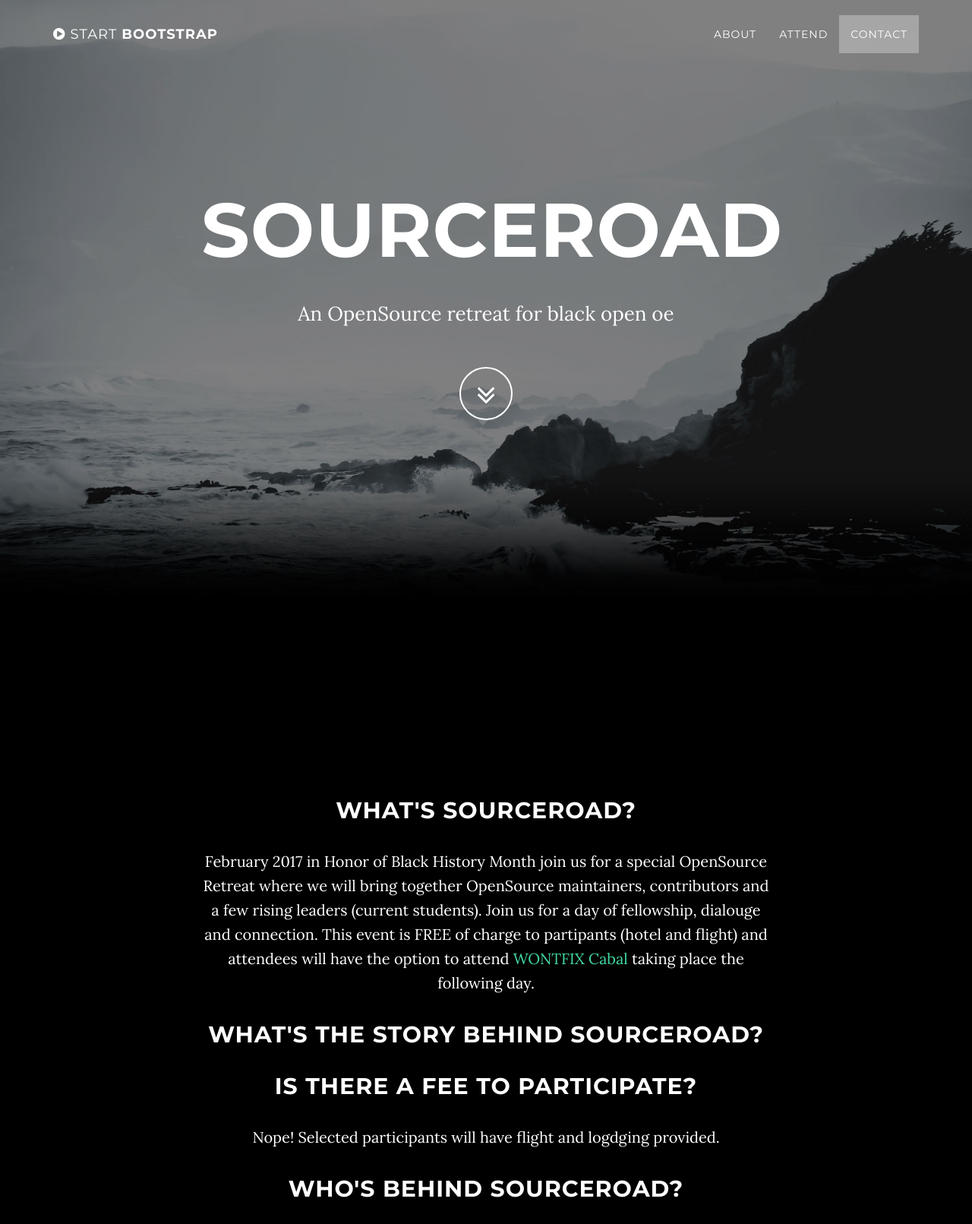
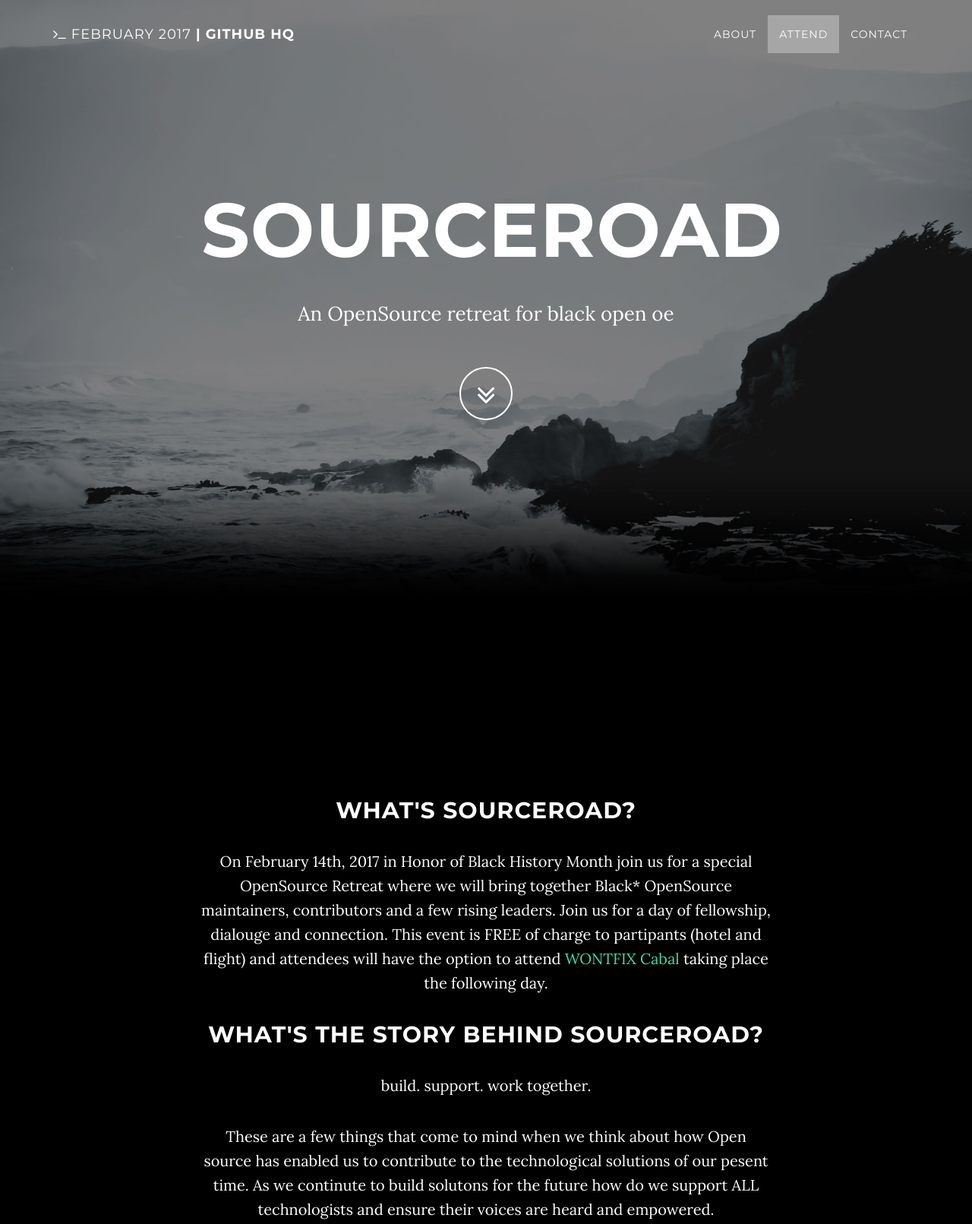
Before and after one commit to BeLaurie/Feb14ConferenceLandingPage, a website: page GHProject/ConferenceWebsite :: startbootstrap-grayscale-gh-pages copy/index.html in a window 1280 px wide. Shown: the top 1611 px of the page at 76% size. Drawn offline with nearby package versions, Linux system fonts and the light colour scheme; some packages are replaced by stand-ins of ours.

Commit message:
new updates

```diff
--- a/GHProject/ConferenceWebsite :: startbootstrap-grayscale-gh-pages copy/index.html
+++ b/GHProject/ConferenceWebsite :: startbootstrap-grayscale-gh-pages copy/index.html
@@ -9,7 +9,7 @@
     <meta name="description" content="">
     <meta name="author" content="">
 
-    <title>SourceRoad - powered by GitHub</title>
+    <title>blackSource - powered by GitHub</title>
 
     <!-- Bootstrap Core CSS -->
     <link href="vendor/bootstrap/css/bootstrap.min.css" rel="stylesheet">
@@ -41,7 +41,7 @@
                     Menu <i class="fa fa-bars"></i>
                 </button>
                 <a class="navbar-brand page-scroll" href="#page-top">
-                    <i class="fa fa-play-circle"></i> <span class="light">Start</span> Bootstrap
+                    <i class="fa fa-terminal"></i> <span class="light">february 2017</span> | GitHub HQ
                 </a>
             </div>
 
@@ -90,18 +90,20 @@
         <div class="row">
             <div class="col-lg-8 col-lg-offset-2">
                 <h2>What's SourceRoad?</h2>
-                <p> February 2017 in Honor of Black History Month join us for a special OpenSource Retreat where we will bring together OpenSource maintainers, contributors and a few rising leaders (current students). Join us for a day of fellowship, dialouge and connection. This event is FREE of charge to partipants (hotel and flight) and attendees will have the option to attend <a href="https://maintainerati.org/">WONTFIX Cabal </a> taking place the following day. </p>
+                <p> On February 14th, 2017 in Honor of Black History Month join us for a special OpenSource Retreat where we will bring together Black* OpenSource maintainers, contributors and a few rising leaders. Join us for a day of fellowship, dialouge and connection. This event is FREE of charge to partipants (hotel and flight) and attendees will have the option to attend <a href="https://maintainerati.org/">WONTFIX Cabal </a> taking place the following day. </p>
 
                 <h2>What's the story behind SourceRoad?</h2>
                 <p>
-
+                build. support. work together.
                 </p>
-
+                  <p>
+                    These are a few things that come to mind when we think about how Open source has enabled us to contribute to the technological solutions of our pesent time. As we continute to build solutons for the future how do we support ALL technologists and ensure their voices are heard and empowered.
+                </p>
                 <h2>Is there a fee to participate?</h2>
                 <p> Nope! Selected participants will have flight and logdging provided. </p>
 
                 <h2>Who's behind SourceRoad?</h2>
-                <p>SourceRoad is a collaborative effort between GitHub and <a href="http://snazzymaps.com/">@BeLaurie</a></p>
+                <p>SourceRoad is a collaborative effort between GitHub and <a href="https://twitter.com/belaurie">@BeLaurie</a></p>
             </div>
         </div>
     </section>
@@ -121,7 +123,7 @@
         </div>
     </section>
 
-    <!-- Contact Section -->
+    <!-- Contact Section
     <section id="contact" class="container content-section text-center">
         <div class="row">
             <div class="col-lg-8 col-lg-offset-2">
@@ -139,8 +141,12 @@
         </div>
     </section>
 
-    <!-- Map Section -->
+-->
+
+    <!-- Map Section
     <div id="map"></div>
+
+-->
 
     <!-- Footer -->
     <footer>
```
